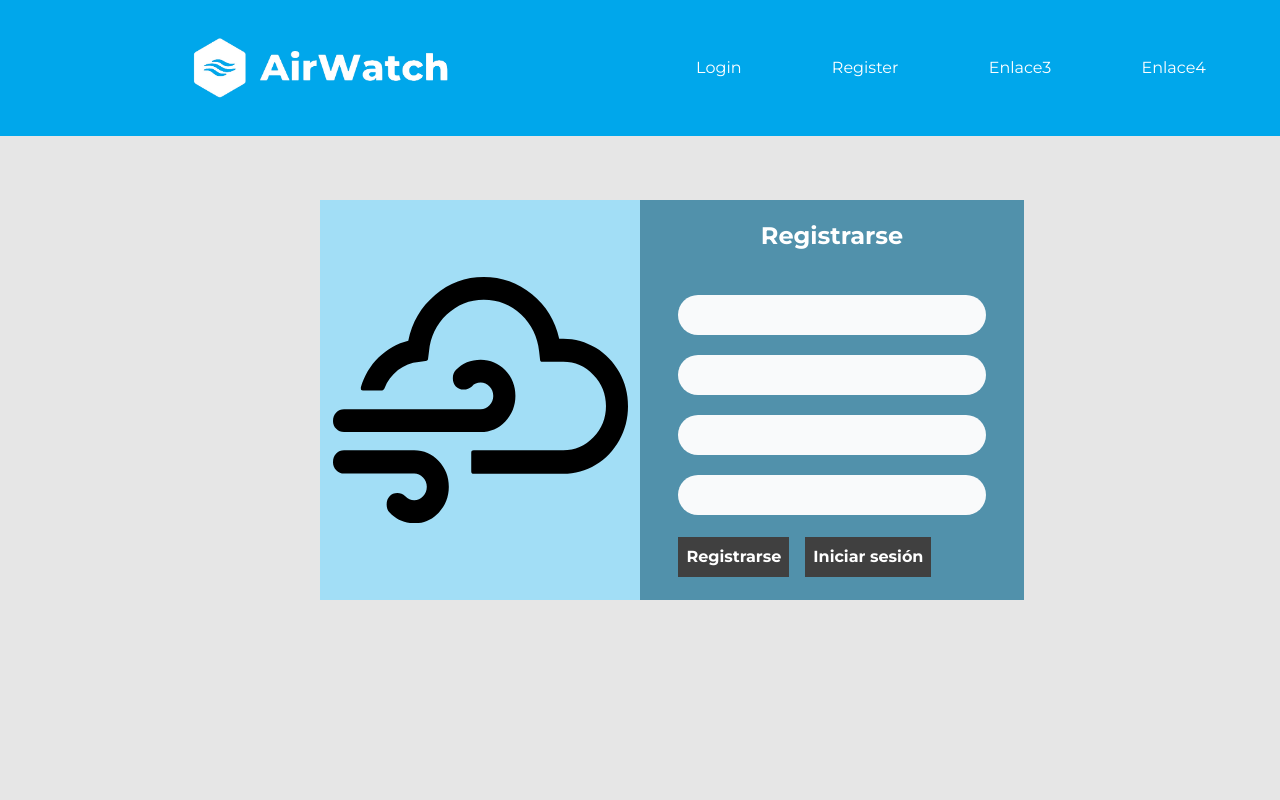
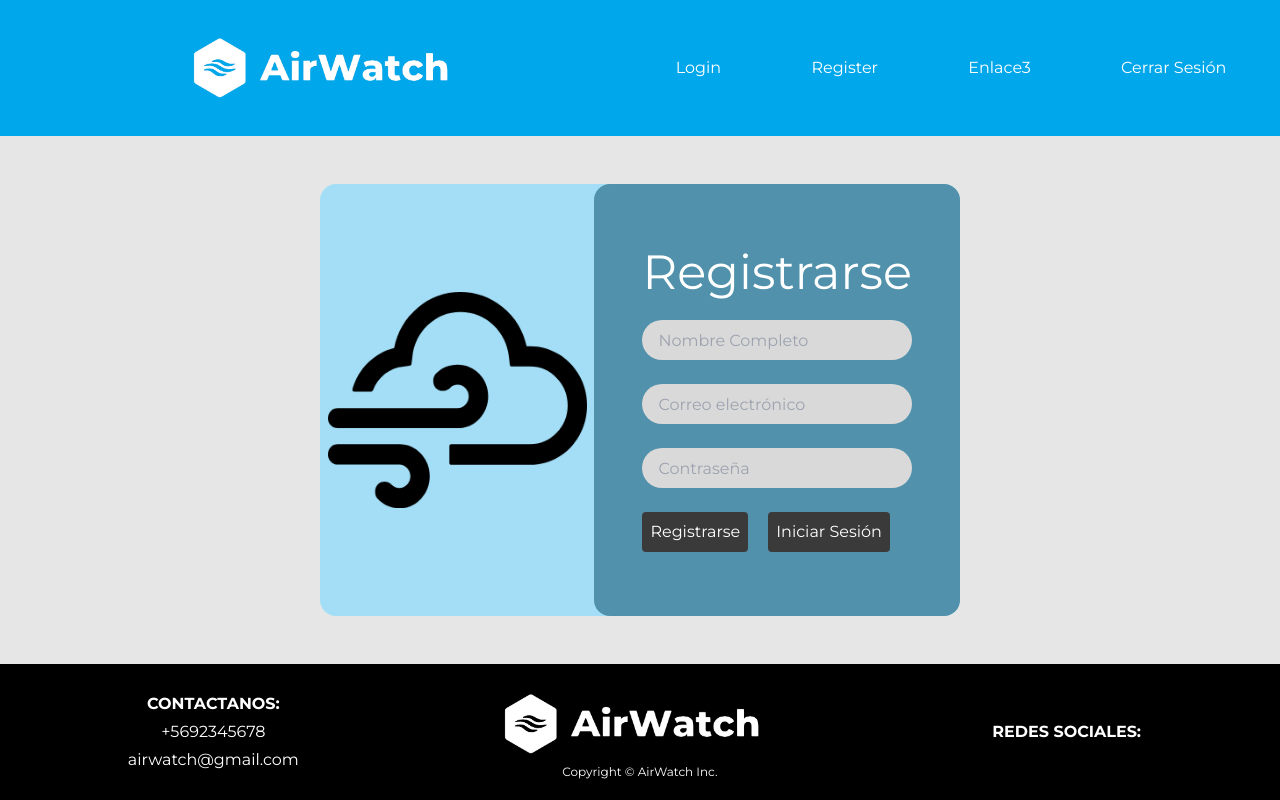
Before and after one commit to sebas-tian18/AirWatch, a React (Create React App) app in the folder my-react-app/: page / in a window 1280 px wide. Built offline with nearby package versions, Linux system fonts and the light colour scheme.

Commit message:
Terminó de Login y Register Front-End

```diff
--- a/my-react-app/src/Components/Footer.jsx
+++ b/my-react-app/src/Components/Footer.jsx
@@ -3,7 +3,7 @@ import logo from "../Images/Blanco.png";
 
 const Footer = () => {
   return (
-    <div className='bg-black absolute inset-x-0 bottom-0 h-[15%]'>
+    <div className='w-auto bg-black absolute inset-x-0 bottom-0 h-auto'>
         <div className='flex flex-row justify-center items-center'>
             <div className='text-white basis-1/3 flex flex-col gap-1'>
                 <div className='font-bold text-center'>CONTACTANOS:</div>
--- a/my-react-app/src/Components/NavBar.jsx
+++ b/my-react-app/src/Components/NavBar.jsx
@@ -34,7 +34,7 @@ function NavBar() {
           <div>
             <ArrowComponent
               to="/"
-              text="Enlace4"
+              text="Cerrar Sesión"
               buttonStyle="text-white text-l active:text-blue-500"
             />
           </div>
--- a/my-react-app/src/pages/Login.jsx
+++ b/my-react-app/src/pages/Login.jsx
@@ -6,44 +6,49 @@ import Footer from "../Components/Footer";
 
 function Login() {
   return (
-    <div className="h-screen">
+    <div>
       <NavBar />
-      <div className="grid grid-cols-2  flex flex-col items-center justify-center h-full">
-        <div className="h-[50%] ml-[50%] bg-secondary flex flex-col justify-center  item-center text-center">
-          <div className="m-auto" id="nube">
-            <img src={nube} alt="Cloud-Icon" />
+      <div className="h-screen flex flex-row items-center">
+        <div className="basis-1/4"></div>
+        <div className="basis-2/4 bg-[#a3def6] rounded-2xl flex flex-row">
+          <div className="basis-1/2 flex justify-center items-center">
+            <img className="h-[50%]" src={nube} alt="Cloud" />
           </div>
-        </div>
-
-        <div className="text-white h-[50%] mr-[40%]  text-center bg-third ">
-          <h2 className=" space-x-6 rtl:space-x-reverse mt-20 font-bold text-2xl  w-full ">
-            Iniciar Sesión
-          </h2>
-          <div className="pr-[10%] pl-[10%]  ">
+          <div className="basis-1/2 px-12 py-16 flex flex-col justify-center gap-10 bg-[#5191AB] rounded-2xl">
+            <div className="basis-1/4 text-white text-5xl">Iniciar Sesion</div>
+            <div className="basis-1/4">
               <input
-              className=" text-black h-10  mt-5 rounded-full  px-4 w-full bg-[#d9d9d9] outline-none  "
+                className="text-black h-10 rounded-full px-4 w-full bg-[#d9d9d9] outline-none"
                 type="text"
                 placeholder="Correo electrónico"
               />
+            </div>
+            <div className="basis-1/4">
               <input
-              className="text-black h-10  mt-5 rounded-full px-4 w-full bg-[#d9d9d9] outline-none"
+                className="text-black h-10 rounded-full px-4 w-full bg-[#d9d9d9] outline-none"
                 type="password"
                 placeholder="Contraseña"
               />
-            <div className="mt-10 flex space-x-4">
+            </div>
+            <div className="basis-1/4 flex flex-row gap-5">
+              <div className="basis-4/10">
                 <ArrowComponent
                   to="/"
                   text="Iniciar Sesión"
-              buttonStyle="mt-0.5 bg-[#3a3a3a] rounded text-white font-bold py-2 px-2"
+                  buttonStyle="bg-[#3a3a3a] rounded text-white p-2"
                 />
+              </div>
+              <div className="basis-4/10">
                 <ArrowComponent
                   to="/"
                   text="Crear cuenta"
-              buttonStyle="mt-0.5 bg-[#3a3a3a] rounded text-white font-bold py-2 px-2"
+                  buttonStyle="bg-[#3a3a3a] rounded text-white p-2"
                 />
               </div>
             </div>
           </div>
+        </div>
+        <div className="basis-1/4"></div>
       </div>
       <Footer />
     </div>
--- a/my-react-app/src/pages/Register.jsx
+++ b/my-react-app/src/pages/Register.jsx
@@ -2,56 +2,62 @@ import React from "react";
 import ArrowComponent from "../Components/Toward";
 import NavBar from "../Components/NavBar";
 import nube from "../Images/nube.png";
+import Footer from "../Components/Footer";
 
 function Register() {
   return (
-    <div className="h-screen">
+    <div>
       <NavBar />
-      <div className="grid grid-cols-2  flex flex-col items-center justify-center h-full ">
-        <div className="h-[50%] ml-[50%] bg-secondary flex flex-col justify-center  item-center text-center">
-          <div className="m-auto" id="nube">
-            <img src={nube} alt="Cloud-Icon" />
+      <div className="h-screen flex flex-row items-center">
+        <div className="basis-1/4"></div>
+        <div className="basis-2/4 bg-[#a3def6] rounded-2xl flex flex-row">
+          <div className="basis-1/2 flex justify-center items-center">
+            <img className="h-[50%]" src={nube} alt="Cloud" />
           </div>
+          <div className="basis-1/2 px-12 py-16 flex flex-col justify-center gap-6 bg-[#5191AB] rounded-2xl">
+            <div className="basis-1/5 text-white text-5xl">Registrarse</div>
+            <div className="basis-1/5">
+              <input
+                className="text-black h-10 rounded-full px-4 w-full bg-[#d9d9d9] outline-none"
+                type="text"
+                placeholder="Nombre Completo"
+              />
             </div>
-
-        <div className="flex flex-wrap text-white h-[50%] mr-[40%]  text-center bg-third  ">
-          <h2 className=" space-x-6 rtl:space-x-reverse mt-5 font-bold text-2xl  w-full ">
-            Registrarse
-          </h2>
-          <div className="pr-[10%] pl-[10%]">
+            <div className="basis-1/5">
               <input
-              className=" text-black h-10  mt-5 rounded-full  px-4 w-full bg-gray-50  "
+                className="text-black h-10 rounded-full px-4 w-full bg-[#d9d9d9] outline-none"
                 type="text"
+                placeholder="Correo electrónico"
               />
+            </div>
+            <div className="basis-1/5">
               <input
-              className=" text-black h-10  mt-5 rounded-full  px-4 w-full bg-gray-50  "
-              type="text"
+                className="text-black h-10 rounded-full px-4 w-full bg-[#d9d9d9] outline-none"
+                type="password"
+                placeholder="Contraseña"
               />
-            <input
-              className=" text-black h-10  mt-5 rounded-full  px-4 w-full bg-gray-50  "
-              type="text"
-            />
-            <input
-              className="text-black h-10  mt-5 rounded-full px-4 w-full bg-gray-50  "
-              type="text"
-            />
-            <div className="">
-            <div className="mt-5 flex space-x-4 flex-wrap">
+            </div>
+            <div className="basis-1/5 flex flex-row gap-5">
+              <div className="basis-4/10">
                 <ArrowComponent
                   to="/"
                   text="Registrarse"
-                buttonStyle="mt-0.5 bg-neutral-700 text-white font-bold py-2 px-2 w-w"
+                  buttonStyle="bg-[#3a3a3a] rounded text-white p-2"
                 />
+              </div>
+              <div className="basis-4/10">
                 <ArrowComponent
                   to="/"
-                text="Iniciar sesión"
-                buttonStyle="mt-0.5 bg-neutral-700 text-white font-bold py-2 px-2"
+                  text="Iniciar Sesión"
+                  buttonStyle="bg-[#3a3a3a] rounded text-white p-2"
                 />
               </div>
             </div>
           </div>
         </div>
+        <div className="basis-1/4"></div>
       </div>
+      <Footer />
     </div>
   );
 }
```
Lines whose indentation alone changed are shown as unchanged.
